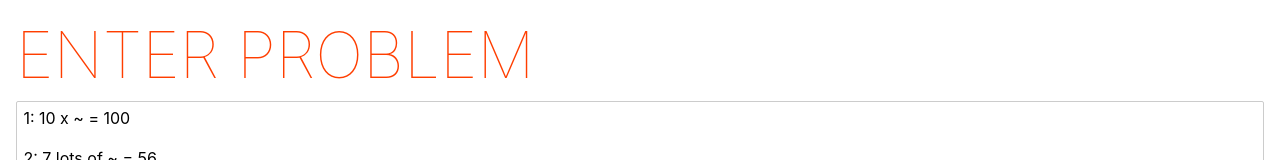
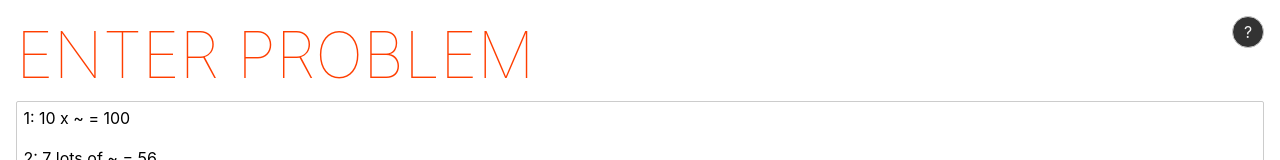
Before and after one commit to euangoddard/maths-sheet, a Svelte app: page / in a window 1280 px wide. Shown: the top 160 px of the page. Built offline with nearby package versions, Linux system fonts and the light colour scheme.

Commit message:
chore(ui): Added help copy for defining problems

```diff
--- a/public/global.css
+++ b/public/global.css
@@ -1,5 +1,6 @@
 :root {
   --heading-color: #ff3e00;
+  --invalid-color: #fed8cc;
 }
 
 html,
@@ -41,7 +42,6 @@ select,
 textarea {
   font-family: inherit;
   font-size: inherit;
-  -webkit-padding: 0.4em 0;
   padding: 0.4em;
   margin: 0 0 0.5em 0;
   box-sizing: border-box;
@@ -56,7 +56,7 @@ textarea {
 }
 
 textarea.invalid {
-  background-color: #fed8cc;
+  background-color: var(--invalid-color);
 }
 
 input:disabled {
--- a/src/Define.svelte
+++ b/src/Define.svelte
@@ -1,14 +1,46 @@
+<style>
+  .relative {
+    position: relative;
+  }
+  .help-button {
+    appearance: none;
+    background-color: #333;
+    width: 2rem;
+    height: 2rem;
+    font-size: 1rem;
+    color: #f4f4f4;
+    border-radius: 50%;
+    padding: 0;
+    position: absolute;
+    top: 0;
+    right: 0;
+  }
+
+  code {
+    font-family: "SFMono-Regular", Consolas, "Liberation Mono", Menlo, Courier,
+      monospace;
+    display: inline-block;
+    border: 1px solid var(--heading-color);
+    color: var(--heading-color);
+    background-color: var(--invalid-color);
+    padding: 0 0.25rem;
+  }
+</style>
+
 <script lang="ts">
   import { ParseError, parseProblemDef } from "./parse";
   import type { Problems } from "./models";
   import { ProblemTokenType } from "./models";
   import { createEventDispatcher } from "svelte";
+  import { slide } from "svelte/transition";
 
   let problemDef: string =
     "1: 10 x ~ = 100\n\n2: 7 lots of ~ = 56\n~ multiplied by 8 = 56";
   let isValid = true;
   let errorMessage: string | null = null;
   let problems: Problems;
+
+  let isHelpOpen = false;
 
   $: {
     try {
@@ -29,10 +61,28 @@
   const saveProblem = () => {
     dispatch("save", { problems, problemDef });
   };
+
+  const toggleHelp = () => {
+    isHelpOpen = !isHelpOpen;
+  };
 </script>
 
 <main>
-  <h1>Enter problem</h1>
+  <h1 class="relative">
+    Enter problem <button
+      class="help-button"
+      type="button"
+      on:click="{toggleHelp}">?</button
+    >
+  </h1>
+  {#if isHelpOpen}
+    <p transition:slide>
+      <small class="help"
+        >To denote an answer box use a <code>~</code>. Leave a blank line
+        between each question.</small
+      >
+    </p>
+  {/if}
   <textarea bind:value="{problemDef}" class:invalid="{!isValid}"></textarea>
   <button type="button" disabled="{!isValid}" on:click="{saveProblem}"
     >Save</button
```
